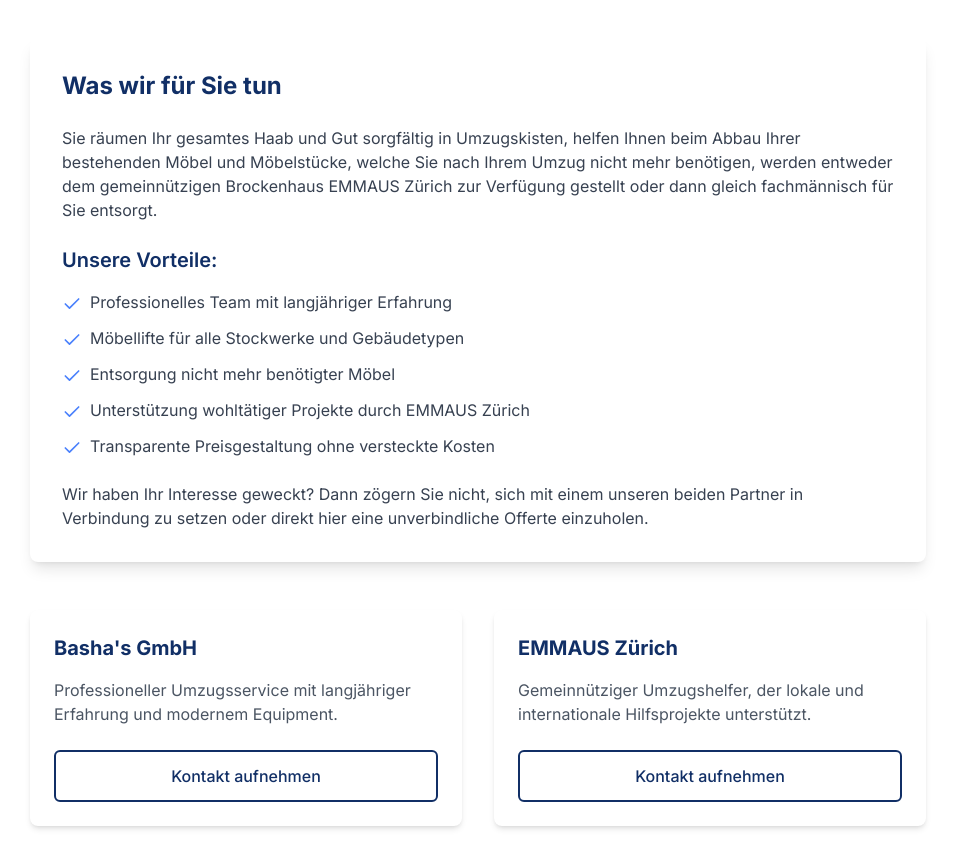
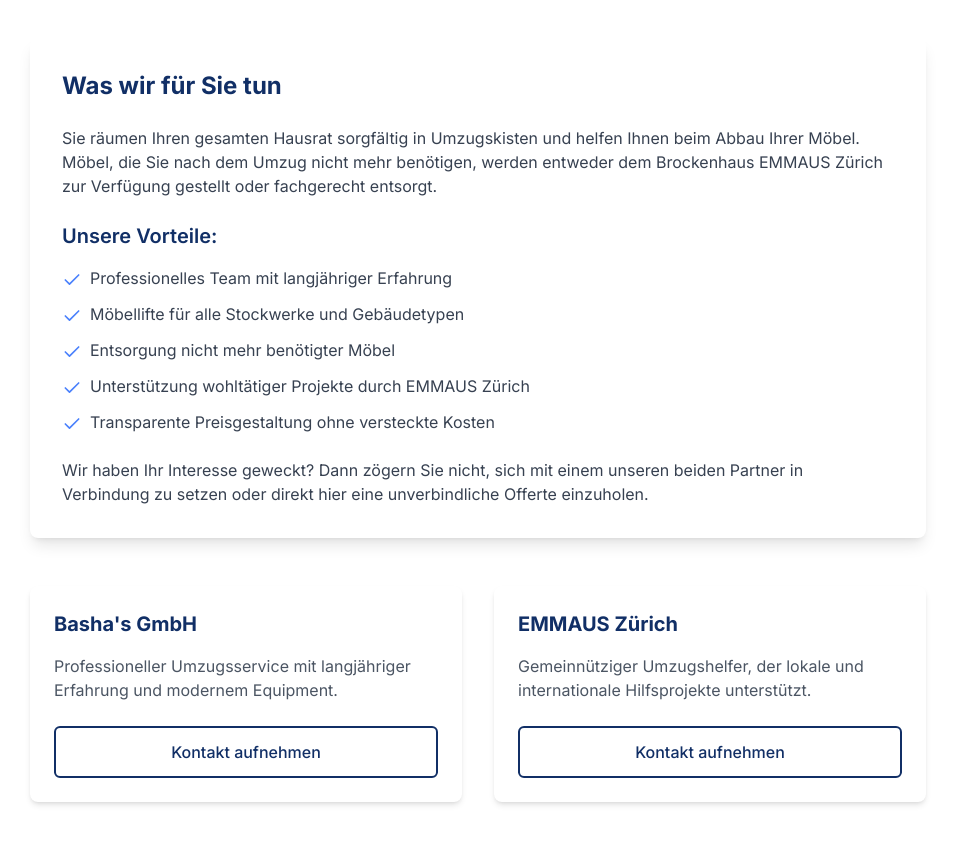
Before and after one commit to darkyy92/moebelhoch-website, a React (Vite) app: page /umzuege in a window 1280 px wide. Shown: the part 1260-2128 px from the top of the page, without its empty margins (162-1117 px from the left). Built offline with nearby package versions, Linux system fonts and the light colour scheme.

Commit message:
Visual edit in Lovable
Edited UI in Lovable

```diff
--- a/src/pages/Umzuege.tsx
+++ b/src/pages/Umzuege.tsx
@@ -156,9 +156,7 @@ const Umzuege = () => {
 
               <div className="bg-white rounded-lg shadow-lg p-8 mb-12">
                 <h3 className="text-2xl font-bold text-movers-primary mb-6">Was wir für Sie tun</h3>
-                <p className="text-gray-700 mb-6">
-                  Sie räumen Ihr gesamtes Haab und Gut sorgfältig in Umzugskisten, helfen Ihnen beim Abbau Ihrer bestehenden Möbel und Möbelstücke, welche Sie nach Ihrem Umzug nicht mehr benötigen, werden entweder dem gemeinnützigen Brockenhaus EMMAUS Zürich zur Verfügung gestellt oder dann gleich fachmännisch für Sie entsorgt.
-                </p>
+                <p className="text-gray-700 mb-6">Sie räumen Ihren gesamten Hausrat sorgfältig in Umzugskisten und helfen Ihnen beim Abbau Ihrer Möbel. Möbel, die Sie nach dem Umzug nicht mehr benötigen, werden entweder dem Brockenhaus EMMAUS Zürich zur Verfügung gestellt oder fachgerecht entsorgt.</p>
 
                 <h4 className="text-xl font-semibold text-movers-primary mb-4">Unsere Vorteile:</h4>
                 <ul className="space-y-3 mb-6">
```
